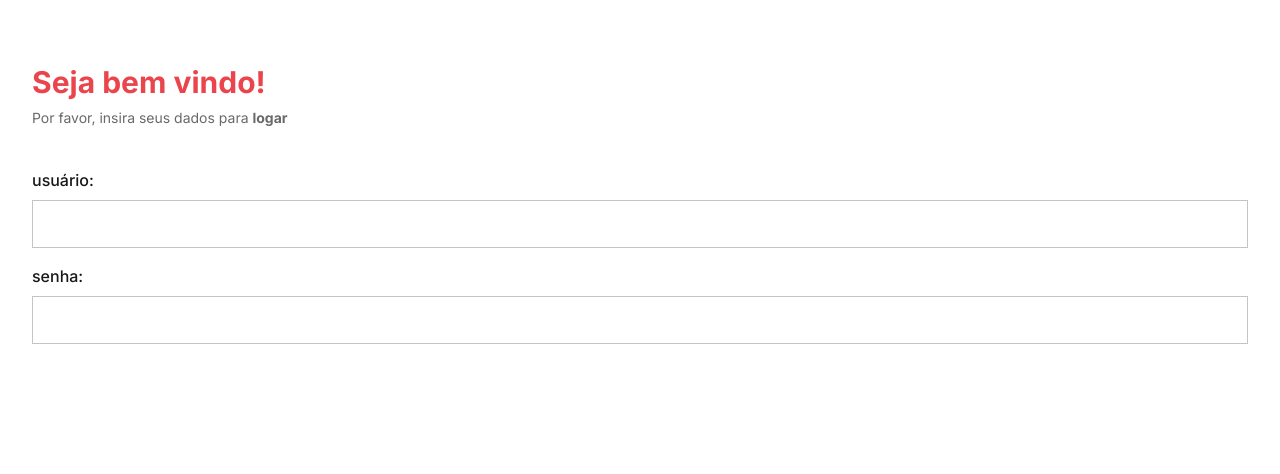
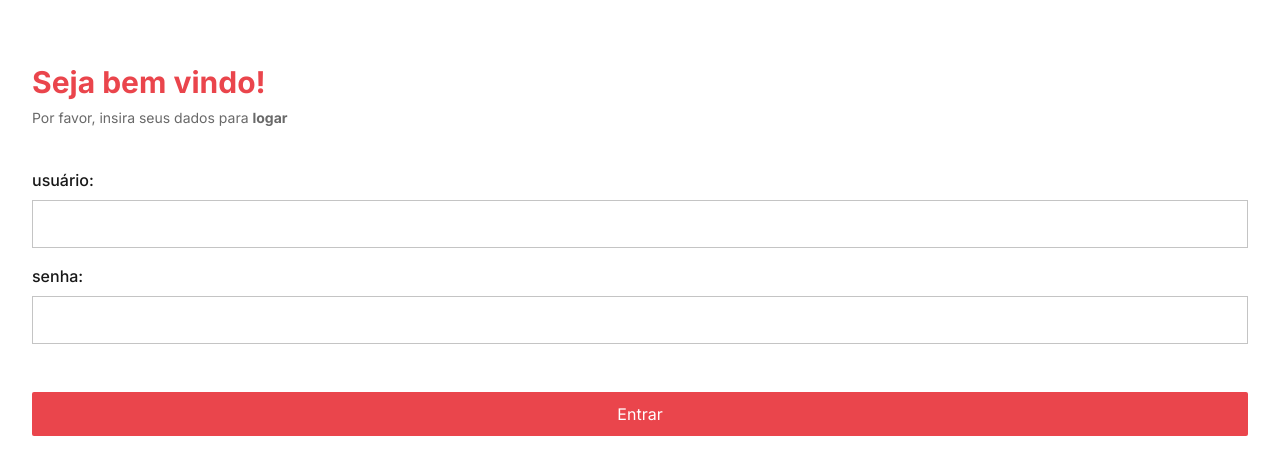
Before and after one commit to calvinsteixeira/login-page, a Next.js app: page / in a window 1280 px wide. Shown: the top 474 px of the page. Built offline with nearby package versions, Linux system fonts and the light colour scheme.

Commit message:
Criando estrutura inicial de componente de botão e aplicando no formulário de login

```diff
--- a/app/page.tsx
+++ b/app/page.tsx
@@ -5,7 +5,7 @@ import { useForm } from "react-hook-form";
 import { yupResolver } from "@hookform/resolvers/yup";
 import * as yup from "yup";
 import { ILoginForm } from "@/types/forms";
-import { TextInput } from "@/components";
+import { TextInput, Button } from "@/components";
 
 const loginSchema = yup
   .object({
@@ -22,10 +22,10 @@ const LoginForm = (): React.ReactNode => {
   } = useForm({
     resolver: yupResolver(loginSchema),
   });
-  const onSubmit = (data: ILoginForm) => console.log(data);
+  const submitLogin = (data: ILoginForm) => console.log(data);
 
   return (
-    <form onSubmit={handleSubmit(onSubmit)}>
+    <form className="space-y-12">
       <div className="space-y-4">
         <TextInput
           label="usuário:"
@@ -38,7 +38,7 @@ const LoginForm = (): React.ReactNode => {
           {...register("password")}
         />
       </div>
-      {/* <input type="submit" /> */}
+      <Button onClick={() => handleSubmit(submitLogin)} btnText="Entrar"/>
     </form>
   );
 };
--- /dev/null
+++ b/components/Actions/Button.tsx
@@ -0,0 +1,25 @@
+import React from "react";
+import { AiOutlineLoading3Quarters } from "@/icons";
+
+interface IButton extends React.ButtonHTMLAttributes<HTMLButtonElement> {
+  btnText: string;
+  loading?: boolean;
+}
+
+export default function Button(props: IButton) {
+  return (
+    <button
+      disabled={props.loading}
+      className={`w-full ${props.loading ? 'opacity-65' : ''} bg-primary text-primary-foreground h-11 rounded-sm flex justify-center items-center`}
+      {...props}
+    >
+      {props.loading ? (
+        <AiOutlineLoading3Quarters className="self-center text-primary-foreground animate-spin" />
+      ) : (
+        props.btnText
+      )}
+    </button>
+  );
+}
+
+// ${props.loading ? 'animate-spin' : ''}
--- a/components/index.ts
+++ b/components/index.ts
@@ -1,3 +1,4 @@
 import TextInput from './inputs/TextInput'
+import Button from './Actions/Button'
 
-export { TextInput }
+export { TextInput, Button }
--- /dev/null
+++ b/icons/index.ts
@@ -0,0 +1,3 @@
+import { AiOutlineLoading3Quarters } from "react-icons/ai";
+
+export { AiOutlineLoading3Quarters }
--- a/package.json
+++ b/package.json
@@ -14,6 +14,7 @@
     "react": "^18",
     "react-dom": "^18",
     "react-hook-form": "^7.52.1",
+    "react-icons": "^5.2.1",
     "yup": "^1.4.0"
   },
   "devDependencies": {
```
Also changed, not shown: 1 other file (tests, documents, lock files or other folders).
